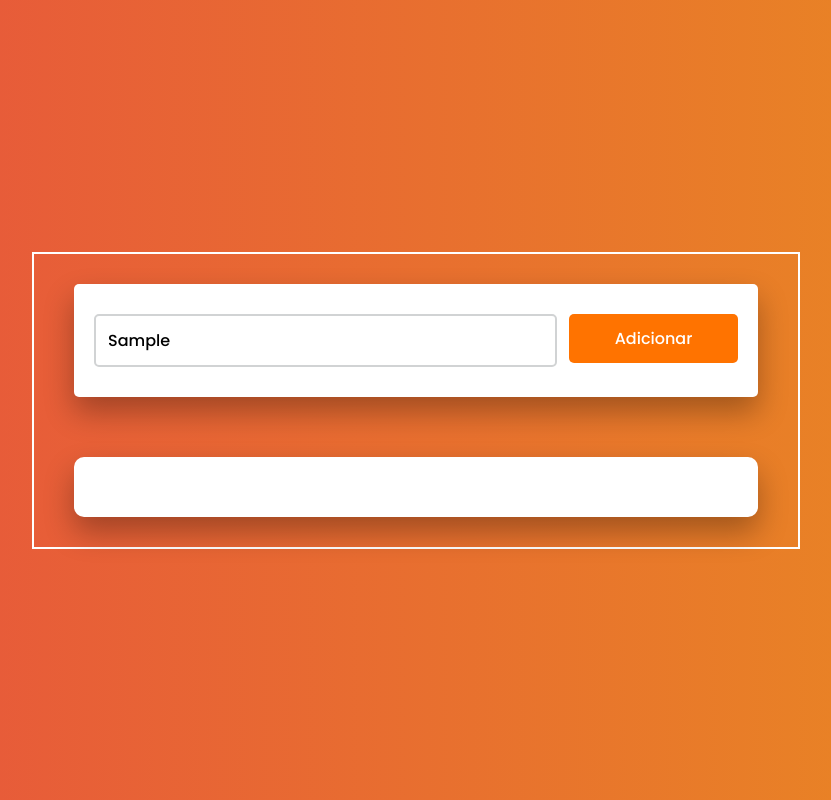
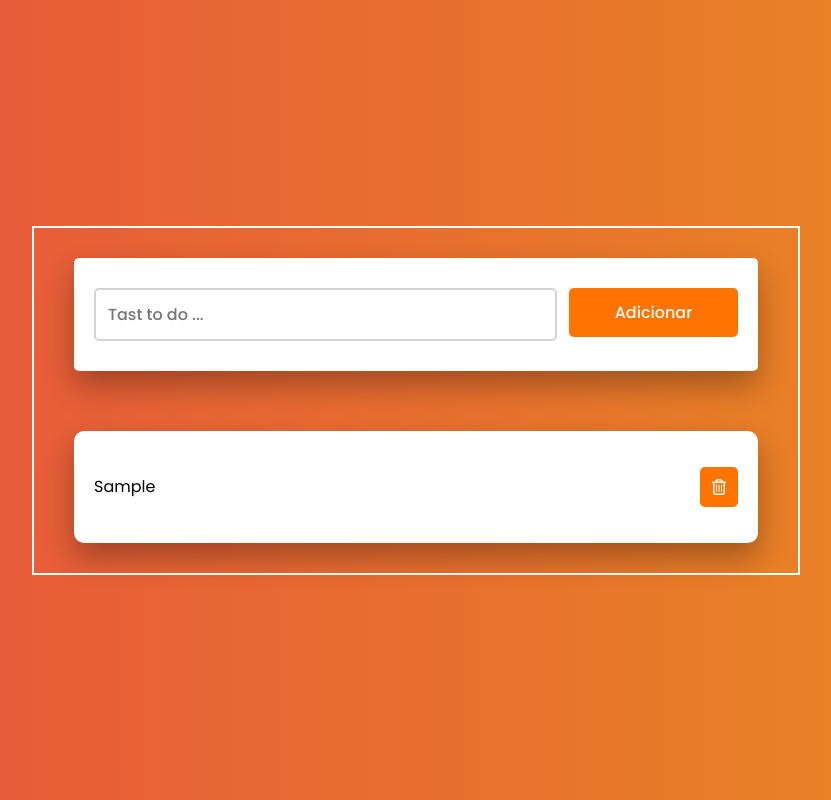
Before and after one commit to itpaulin/ToDoList, a plain HTML site: page index.html in a window 1280 px wide. Both pictures are taken after typing "Sample" into the empty fields and a click on the button "Adicionar". Shown: the whole page, without its empty margins (224-1055 px from the left). Drawn offline with Linux system fonts and the light colour scheme.

Commit message:
Finish before Local Storage.

```diff
--- a/index.html
+++ b/index.html
@@ -26,6 +26,10 @@
       </div>
       <div class="tasks-container"></div>
     </div>
+    <script
+      src="https://kit.fontawesome.com/80aab54d5a.js"
+      crossorigin="anonymous"
+    ></script>
     <script src="./scripts.js"></script>
   </body>
 </html>
--- a/scripts.js
+++ b/scripts.js
@@ -1,5 +1,6 @@
 const inputElement = document.querySelector(".new-task-input");
 const addTaskButton = document.querySelector(".btn-new-task");
+const tasksContainer = document.querySelector(".tasks-container");
 
 const validateInput = () => inputElement.value.trim().length > 0;
 
@@ -14,6 +15,47 @@ const handleAddTask = () => {
   taskItemContainer.classList.add("task-item");
 
   const taskContent = document.createElement("p");
+  taskContent.innerText = inputElement.value;
+
+  taskContent.addEventListener("click", () => handleClick(taskContent));
+
+  const deleteItem = document.createElement("i");
+  deleteItem.classList.add("fa-trash-alt");
+  deleteItem.classList.add("far");
+  deleteItem.classList.add("delete-task-button");
+
+  deleteItem.addEventListener("click", () =>
+    handleDeleteClick(taskItemContainer, taskContent)
+  );
+
+  taskItemContainer.appendChild(taskContent);
+  taskItemContainer.appendChild(deleteItem);
+
+  tasksContainer.appendChild(taskItemContainer);
+
+  inputElement.value = "";
+};
+
+const handleClick = (taskContent) => {
+  const tasks = tasksContainer.childNodes;
+
+  for (const task of tasks) {
+    const currentTaskIsBeingClicked = task.firstChild.isSameNode(taskContent);
+    if (currentTaskIsBeingClicked) {
+      task.firstChild.classList.toggle("completed");
+    }
+  }
+};
+
+const handleDeleteClick = (taskItemContainer, taskContent) => {
+  const tasks = tasksContainer.childNodes;
+
+  for (const task of tasks) {
+    const currentTaskIsBeingClicked = task.firstChild.isSameNode(taskContent);
+    if (currentTaskIsBeingClicked) {
+      taskItemContainer.remove();
+    }
+  }
 };
 
 const handleInputChange = () => {
--- a/styles.css
+++ b/styles.css
@@ -70,6 +70,20 @@ body {
   margin-top: 60px;
   width: 100%;
 }
+.task-item {
+  display: flex;
+  justify-content: space-between;
+  align-items: center;
+  margin-top: 6px;
+  margin-bottom: 6px;
+}
+.delete-task-button {
+  background-color: rgb(255, 115, 0);
+  color: #fff;
+  padding: 12px;
+  border-radius: 5px;
+  cursor: pointer;
+}
 
 /* Utilities */
 .error {
@@ -79,3 +93,7 @@ body {
 .error::placeholder {
   color: yellow;
 }
+
+.completed {
+  text-decoration: line-through;
+}
```
